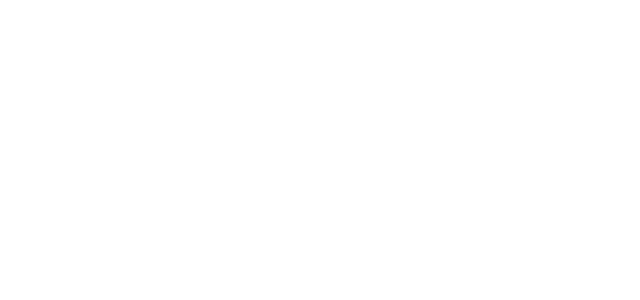
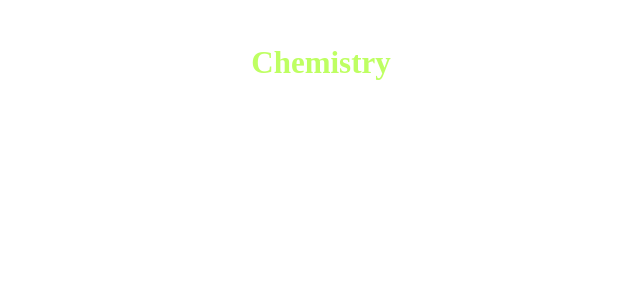
Before and after one commit to sayces/chemistry2, a Next.js app: page / in a window 1280 px wide. Shown: the top 300 px of the page, without its empty margins (319-959 px from the left). Built offline with nearby package versions, Linux system fonts and the light colour scheme; a web font is replaced by a local one.

Commit message:
header just created

```diff
--- a/src/app/globals.css
+++ b/src/app/globals.css
@@ -23,6 +23,7 @@
   color: var(--foreground);
   font-family: "Chiron";
   font-weight: 300;
+  font-size: 10px;
 }
 
 @theme {
--- a/src/app/page.tsx
+++ b/src/app/page.tsx
@@ -1,6 +1,9 @@
+import Header from "../shared/components/header/Header";
+
 const Home = () => {
   return (
     <div className="flex flex-col justify-center items-center h-screen w-screen">
+      <Header />
       <main className="flex flex-col justify-center items-center h-screen w-screen"></main>
     </div>
   );
--- a/src/shared/components/header/Header.tsx
+++ b/src/shared/components/header/Header.tsx
@@ -0,0 +1,17 @@
+import Image from "next/image";
+
+const Header = () => {
+  return (
+    <header className="flex justify-between items-center w-screen">
+      <div className="flex justify-center items-baseline w-full pt-[40px]">
+        <h1
+          className={`text-[31px] font-bold text-green-be drop-shadow-[0_0_4px_#ffffff50]`}
+        >
+          Chemistry
+        </h1>
+      </div>
+    </header>
+  );
+};
+
+export default Header;
```
